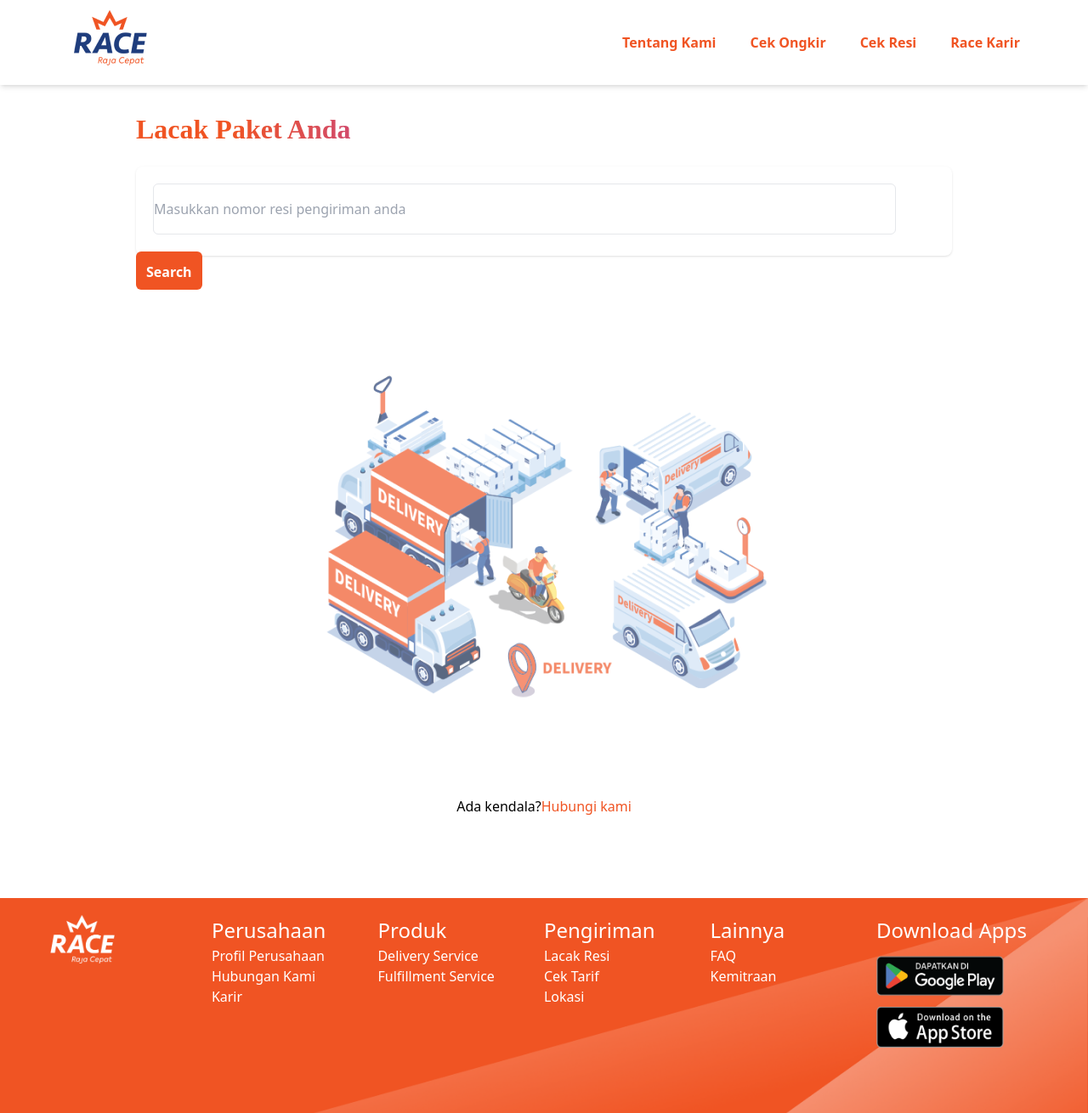
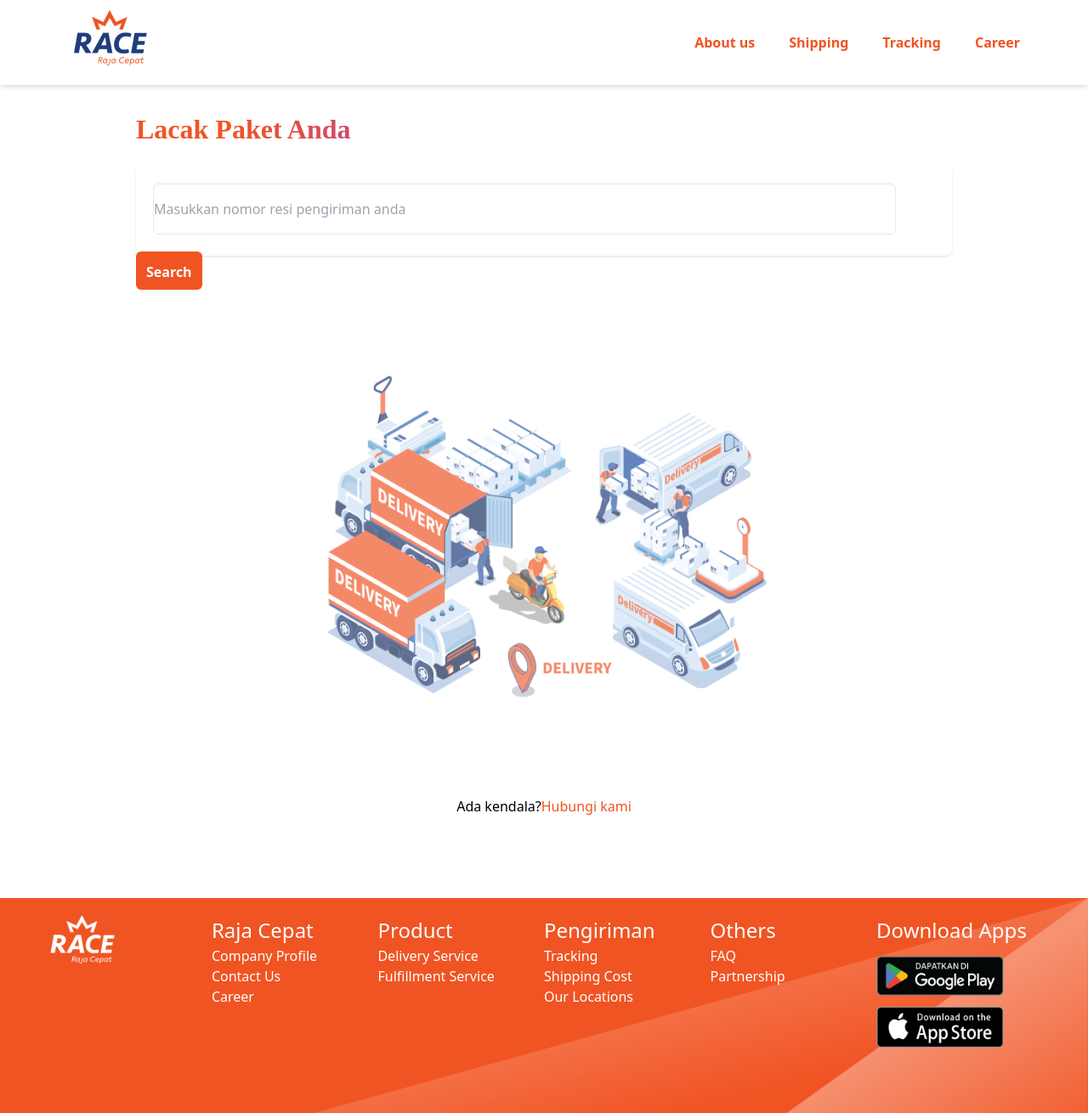
Before and after one commit to noormaya098/compro_race, a React (Vite) app: page /karir in a window 1280 px wide. Shown: the whole page at 85% size. Built offline with nearby package versions, Linux system fonts and the light colour scheme; no server answers; the database is empty.

Commit message:
revisi view race

```diff
--- a/src/components/Footer/index.jsx
+++ b/src/components/Footer/index.jsx
@@ -17,27 +17,27 @@ function FooterComponents() {
                             <img className='w-[88px] h-[57px]' src={RaceLogo} />
                         </div>
                         <div className='mt-5 text-white'>
-                            <p className='text-[24px]'>Perusahaan</p>
-                            <p className='text-[16px]'>Profil Perusahaan</p>
-                            <p className='text-[16px]'>Hubungan Kami</p>
-                            <p className='text-[16px]'>Karir</p>
+                            <p className='text-[24px]'>Raja Cepat</p>
+                            <p className='text-[16px]'>Company Profile</p>
+                            <p className='text-[16px]'>Contact Us</p>
+                            <p className='text-[16px]'>Career</p>
 
                         </div>
                         <div className='mt-5 text-white'>
-                            <p className='text-[24px]'>Produk</p>
+                            <p className='text-[24px]'>Product</p>
                             <p className='text-[16px]'>Delivery Service</p>
                             <p className='text-[16px]'>Fulfillment Service</p>
                         </div>
                         <div className='mt-5 text-white'>
                             <p className='text-[24px]'>Pengiriman</p>
-                            <p className='text-[16px]'>Lacak Resi</p>
-                            <p className='text-[16px]'>Cek Tarif</p>
-                            <p className='text-[16px]'>Lokasi</p>
+                            <p className='text-[16px]'>Tracking</p>
+                            <p className='text-[16px]'>Shipping Cost</p>
+                            <p className='text-[16px]'>Our Locations</p>
                         </div>
                         <div className='mt-5 text-white'>
-                            <p className='text-[24px] '>Lainnya</p>
+                            <p className='text-[24px] '>Others</p>
                             <p className='text-[16px]'>FAQ</p>
-                            <p className='text-[16px]'>Kemitraan</p>
+                            <p className='text-[16px]'>Partnership</p>
                         </div>
                         <div className='mt-5 text-white'>
                             <p className='text-[24px]'>Download Apps</p>
--- a/src/components/PartnerAndClient/index.jsx
+++ b/src/components/PartnerAndClient/index.jsx
@@ -13,7 +13,7 @@ import rate from "../../assets/partner/image 8.png";
 import chilibeli from "../../assets/partner/image 9.png";
 function PartnerComponents() {
   return (
-    <div className="w-9/12 mx-auto mt-56 mb-32">
+    <div className="w-7/12 mx-auto mt-56 mb-32">
       <h1
         className="text-center text-[48px] font-bold"
         style={{
--- a/src/components/statusbar/index.jsx
+++ b/src/components/statusbar/index.jsx
@@ -43,7 +43,7 @@ function StatusbarComponents({ children }) {
   const toggleDropdown = () => {
     setClickBurger(!ClickBurger);
   };
-  useEffect(() => { }, [DiClickNihstate]);
+  useEffect(() => {}, [DiClickNihstate]);
   console.log(`ini di statusbar`, DiClickNihstate);
 
   const menu = (
@@ -55,8 +55,8 @@ function StatusbarComponents({ children }) {
           UbahHalaman(e.key);
         }}
       >
-        <div className="hover:text-red-400 text-gray-400">
-          Tentang Kami
+        <div className="text-gray-400 hover:text-red-400 hover:underline hover:border-b-2 border-transparent">
+          About us
         </div>
       </Menu.Item>
       <Menu.Item
@@ -66,9 +66,7 @@ function StatusbarComponents({ children }) {
           UbahHalaman(e.key);
         }}
       >
-        <div className="hover:text-red-400 text-gray-400">
-          Cek Ongkir
-        </div>
+        <div className="hover:text-red-400 text-gray-400">Shipping</div>
       </Menu.Item>
       <Menu.Item
         key="cekresi"
@@ -77,9 +75,7 @@ function StatusbarComponents({ children }) {
           UbahHalaman(e.key);
         }}
       >
-        <div className="hover:text-red-400 text-gray-400">
-          Cek Resi
-        </div>
+        <div className="hover:text-red-400 text-gray-400">Tracking</div>
       </Menu.Item>
       <Menu.Item
         key="karir"
@@ -88,9 +84,7 @@ function StatusbarComponents({ children }) {
           UbahHalaman(e.key);
         }}
       >
-        <div className="hover:text-red-400 text-gray-400">
-          Race Karir
-        </div>
+        <div className="hover:text-red-400 text-gray-400">Career</div>
       </Menu.Item>
     </Menu>
   );
@@ -116,72 +110,90 @@ function StatusbarComponents({ children }) {
         </svg>
       );
     } else {
-      return 'X';
+      return "X";
     }
   };
   return (
     <div>
       <motion.div
-        className={`ph:hidden  ${pathname === "/" ? "bg-white " : "bg-white shadow-md "
-          } ${NilaiScroll > 50
+        className={`ph:hidden  ${
+          pathname === "/" ? "bg-white " : "bg-white shadow-md "
+        } ${
+          NilaiScroll > 50
             ? " top-0 fixed transition-all duration-1000  ease-in-out bg-white shadow-md z-50"
             : "top-0 fixed transition-all duration-1000  ease-in-out bg-white shadow-md z-50"
         }   `}
       >
         <div className="w-screen h-[100px] px-20 py-5 flex justify-between items-center">
           <div className="w-[197px] h-[77px] ">
-            <img src={Race_New} alt="Race New Logo" />
+            <img
+            className="cursor-pointer"
+              src={Race_New}
+              alt="Race New Logo"
+              key="/"
+              onClick={(e) => {
+                console.log(e);
+                pindahhalaman("/");
+
+              }}
+            />
           </div>
           <div className="flex justify-start items-start gap-10 ">
             <div
               id="/"
               onClick={(e) => UbahHalaman(e.target.id)}
-              className={`${pathname === "/" ? " " : "text-[#F05423] "
-                }  text-2xl ${NilaiScroll > 50
+              className={`${
+                pathname === "/" ? " " : "text-[#F05423] "
+              }  text-2xl ${
+                NilaiScroll > 50
                   ? " text-[#FEBCA7]"
                   : NilaiScroll <= 3 && pathname === "/"
                   ? "text-[#f05423]"
                   : ""
               }  cursor-pointer hover:border-b-2 font-semibold text-[16px] hover:border-white`}
             >
-              Tentang Kami
+              About us
             </div>
             <div
               id="cekongkir"
               onClick={(e) => UbahHalaman(e.target.id)}
-              className={` text-2xl ${pathname === "/" ? " " : "text-[#F05423]  "
-                } ${NilaiScroll > 50
+              className={` text-2xl ${
+                pathname === "/" ? " " : "text-[#F05423]  "
+              } ${
+                NilaiScroll > 50
                   ? " text-[#FEBCA7]"
                   : NilaiScroll <= 3 && pathname === "/"
                   ? "text-[#f05423]"
                   : ""
               } cursor-pointer hover:border-b-2 font-semibold text-[16px] hover:border-white`}
             >
-              Cek Ongkir
+              Shipping
             </div>
             <div
               id="cekresi"
               onClick={(e) => UbahHalaman(e.target.id)}
-              className={`${pathname === "/" ? " " : "text-[#F05423]  "}${NilaiScroll > 50
+              className={`${pathname === "/" ? " " : "text-[#F05423]  "}${
+                NilaiScroll > 50
                   ? " text-[#FEBCA7]"
                   : NilaiScroll <= 3 && pathname === "/"
                   ? "text-[#f05423]"
                   : ""
               }  text-2xl  cursor-pointer hover:border-b-2 font-semibold text-[16px] hover:border-white `}
             >
-              Cek Resi
+              Tracking
             </div>
             <div
               id="karir"
               onClick={(e) => UbahHalaman(e.target.id)}
-              className={`${pathname === "/" ? " " : "text-[#F05423]  "}${NilaiScroll > 50
+              className={`${pathname === "/" ? " " : "text-[#F05423]  "}${
+                NilaiScroll > 50
                   ? " text-[#FEBCA7]"
                   : NilaiScroll <= 3 && pathname === "/"
                   ? "text-[#f05423]"
                   : ""
               } text-2xl  cursor-pointer hover:border-b-2 font-semibold text-[16px] hover:border-white`}
             >
-              Race Karir
+              Career
             </div>
           </div>
         </div>
@@ -189,16 +201,22 @@ function StatusbarComponents({ children }) {
 
       <>
         <div
-          className={`md:hidden ${DiClickNihstate ? 'ph:hidden' : 'ph:opacity-100 '
+          className={`md:hidden ${
+            DiClickNihstate ? "ph:hidden" : "ph:opacity-100 "
           } ml-5 mt-7 h-7 flex items-center ph:flex ph:justify-end mx-auto w-11/12 relative`}
         >
-          <Dropdown overlay={menu} trigger={['click']} placement="bottomLeft">
+          <Dropdown overlay={menu} trigger={["click"]} placement="bottomLeft">
             <Button
-              className={`rounded-full bg-orange-500 mb-5  ${pathname === '/' ? 'bg-white bg-opacity-80' : 'bg-orange-600 bg-opacity-100'
+              className={`rounded-full bg-orange-500 mb-5  ${
+                pathname === "/"
+                  ? "bg-white bg-opacity-80"
+                  : "bg-orange-600 bg-opacity-100"
               } w-[40px] h-[40px] flex items-center justify-center`}
               onClick={toggleDropdown}
             >
-              {DiClickNihstate ? 'X' :
+              {DiClickNihstate ? (
+                "X"
+              ) : (
                 <svg
                   xmlns="http://www.w3.org/2000/svg"
                   width="24"
@@ -215,7 +233,7 @@ function StatusbarComponents({ children }) {
                   <line x1="3" y1="12" x2="21" y2="12" />
                   <line x1="3" y1="18" x2="21" y2="18" />
                 </svg>
-              }
+              )}
             </Button>
           </Dropdown>
 
@@ -229,7 +247,8 @@ function StatusbarComponents({ children }) {
         </div>
       </>
       <div
-        className={`${DiClickNihstate === false ? "opacity-0" : "opacity-100 "
+        className={`${
+          DiClickNihstate === false ? "opacity-0" : "opacity-100 "
         } md:hidden  h-screen ph:hidden bg-white mb-64 w-1/2 fixed z-[1]`}
       >
         <div className="flex justify-end m-3">
@@ -263,28 +282,28 @@ function StatusbarComponents({ children }) {
             onClick={(e) => UbahHalaman(e.target.id)}
             className="text-[16px] text-[#FEBCA7]"
           >
-            Tentang Kami
+            About us
           </ul>
           <ul
             id="cekongkir"
             onClick={(e) => UbahHalaman(e.target.id)}
             className="text-[16px] text-[#FEBCA7]"
           >
-            Cek Ongkir
+            Shipping
           </ul>
           <ul
             id="cekresi"
             onClick={(e) => UbahHalaman(e.target.id)}
             className="text-[16px] text-[#FEBCA7]"
           >
-            Cek Resi
+            Tracking
           </ul>
           <ul
             id="karir"
             onClick={(e) => UbahHalaman(e.target.id)}
             className="text-[16px] text-[#FEBCA7]"
           >
-            Race Karir
+            Career
           </ul>
           <div className=" text-center  ">
             <p className="mt-64">Hubungi Kami</p>
--- a/src/components/welcome/index.jsx
+++ b/src/components/welcome/index.jsx
@@ -43,8 +43,8 @@ function Welcome() {
         {/* </motion.div> */}
       </div>
       <div className="h-auto bg-gradient-to-r from-orange-500 via-purple-500 to-blue-500 flex items-center justify-between p-12 mx-auto">
-        <p className="text-white text-lg">Let's explore more about RajaCepat</p>
-        <button className="bg-transparent text-white font-bold py-2 px-4 border border-white rounded-2xl">
+        <p className="text-white text-[24px]">Let's explore more about RajaCepat</p>
+        <button className="bg-transparent text-[24px] text-white font-bold py-2 px-4 border border-white rounded-2xl">
           Explore Now
         </button>
       </div>
```
Also changed, not shown: src/components/Ourservice/index.jsx (+8 -9 lines), src/components/Sejarah/index.jsx (+6 -5 lines). Lines whose indentation alone changed are shown as unchanged.
